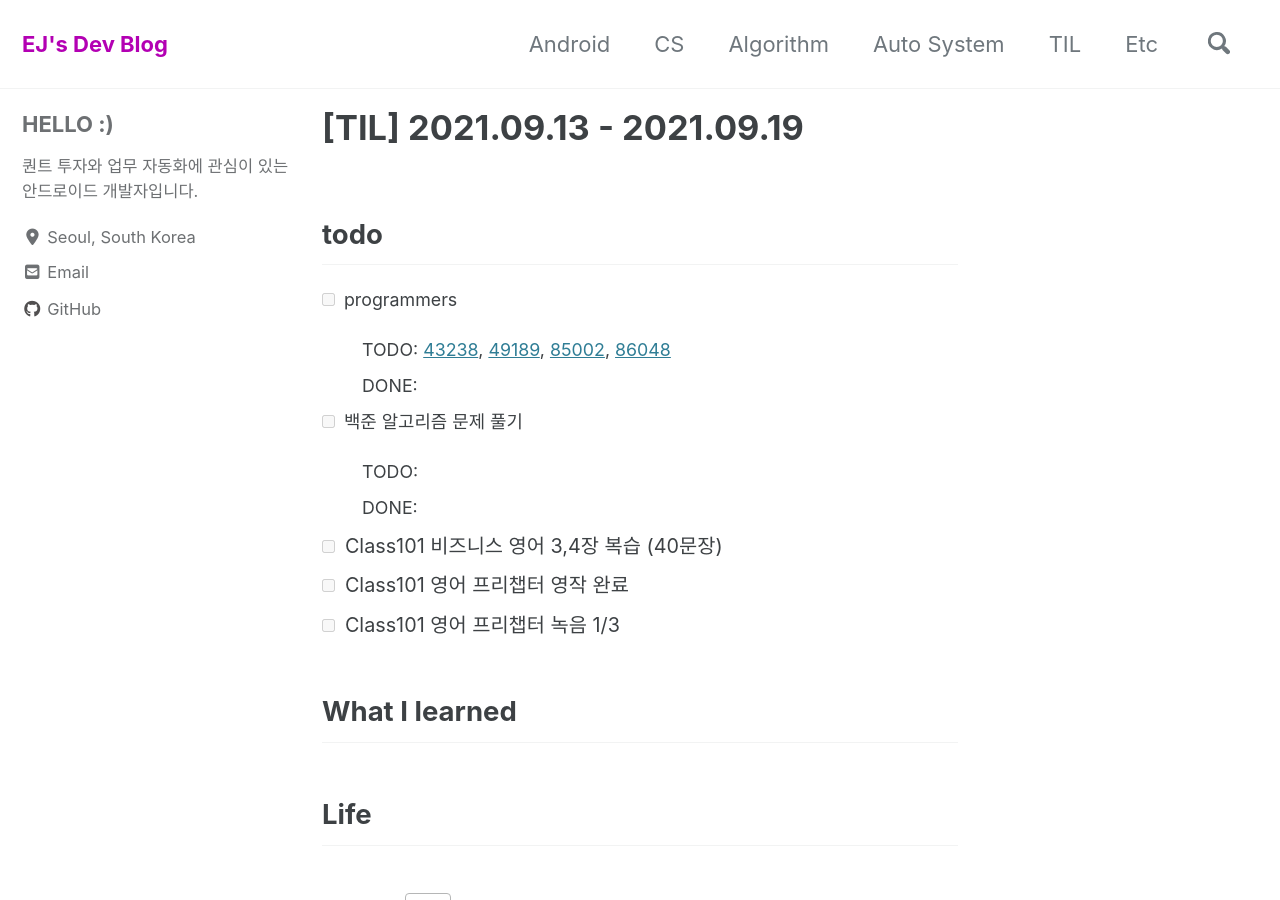
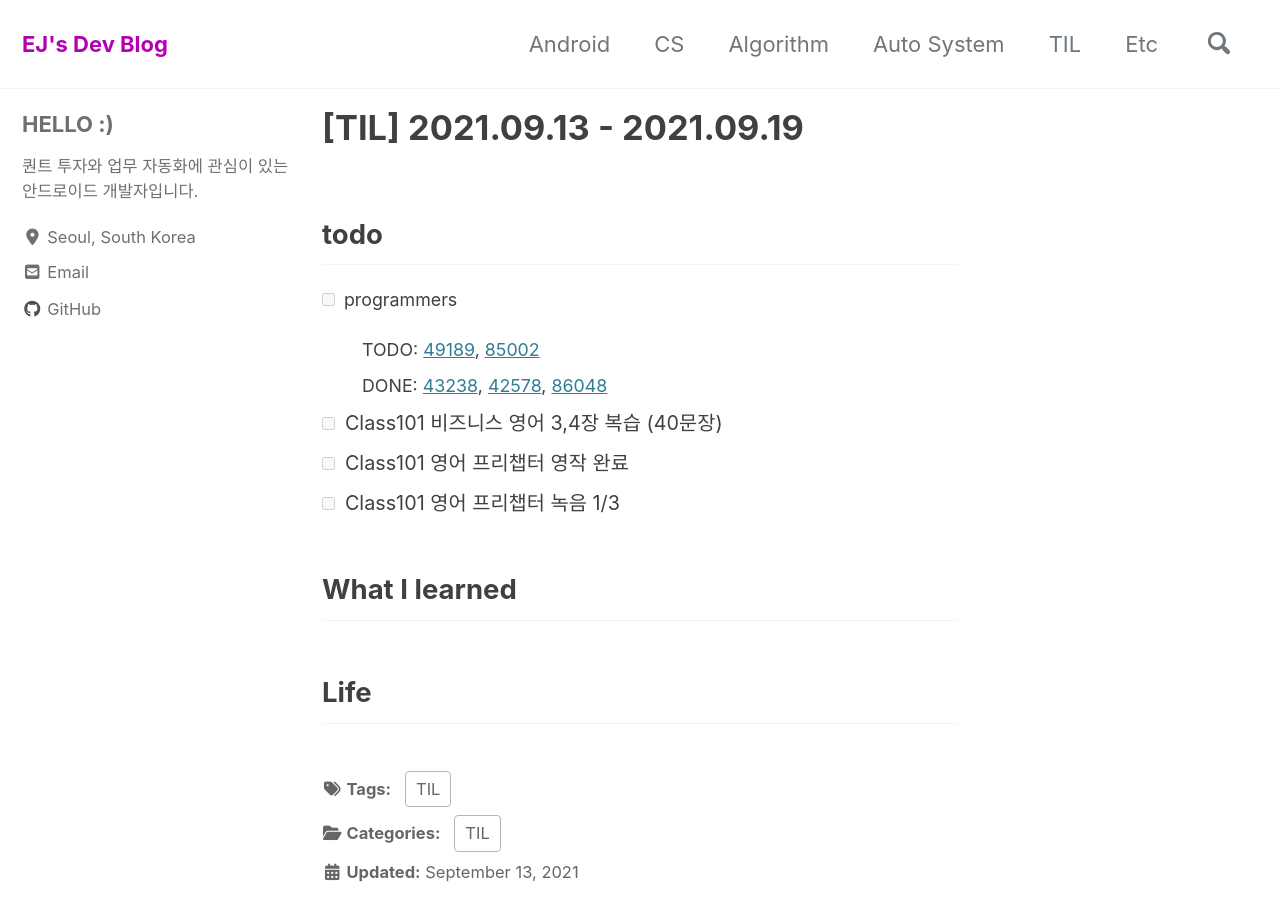
Before and after one commit to dev-eunji/dev-eunji.github.io, a Jekyll site: the page built from _posts/til/2021-09-13-TIL.md, in a window 1280 px wide and 900 px high. Built offline with Jekyll 4.4.1, drawn with Linux system fonts in a browser that asks for light colours; cached includes are drawn as plain includes; nearby versions of some CDN libraries; comment, search, counter and statistics services are not loaded.

Commit message:
[TIL] 20210918

```diff
--- a/_posts/til/2021-09-13-TIL.md
+++ b/_posts/til/2021-09-13-TIL.md
@@ -11,13 +11,8 @@ comments: true
 
 - [ ] programmers
 
-  - TODO: [43238](https://programmers.co.kr/learn/courses/30/lessons/43238), [49189](https://programmers.co.kr/learn/courses/30/lessons/49189), [85002](https://programmers.co.kr/learn/courses/30/lessons/85002), [86048](https://programmers.co.kr/learn/courses/30/lessons/86048)
-  - DONE:
-
-- [ ] 백준 알고리즘 문제 풀기
-
-  - TODO:
-  - DONE:
+  - TODO: [49189](https://programmers.co.kr/learn/courses/30/lessons/49189), [85002](https://programmers.co.kr/learn/courses/30/lessons/85002)
+  - DONE: [43238](https://programmers.co.kr/learn/courses/30/lessons/43238), [42578](https://programmers.co.kr/learn/courses/30/lessons/42578), [86048](https://programmers.co.kr/learn/courses/30/lessons/86048)
 
 - [ ] Class101 비즈니스 영어 3,4장 복습 (40문장)
 - [ ] Class101 영어 프리챕터 영작 완료
```
